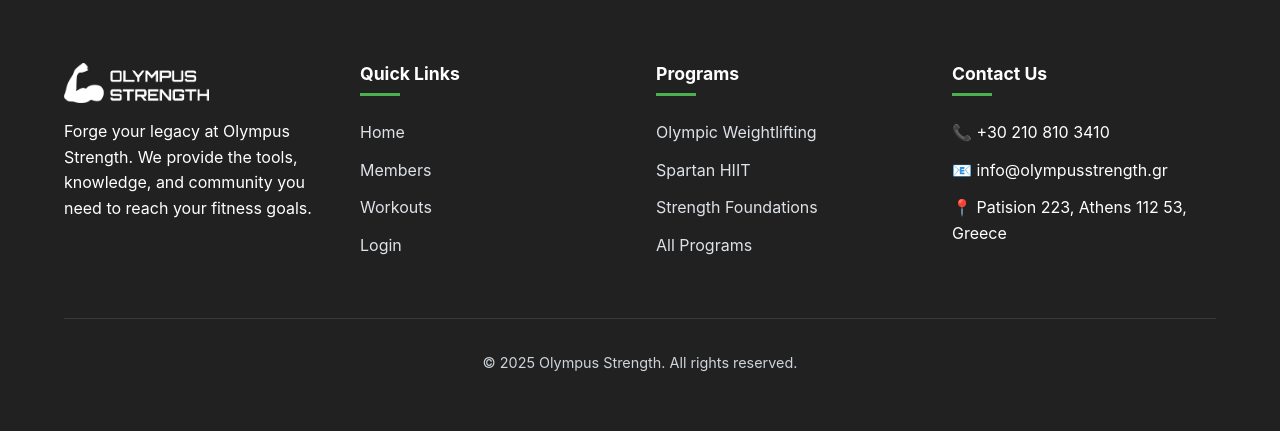
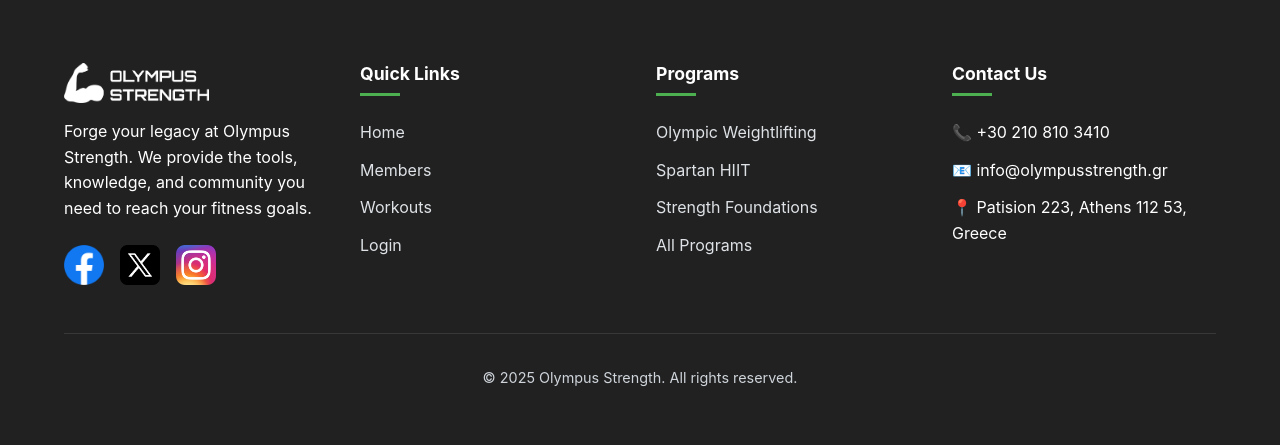
Before and after one commit to NikosWork1/olympus-strength, a FastAPI app: page /workouts in a window 1280 px wide. Shown: the part 1071-1516 px from the top of the page. Run offline with FastAPI, Linux system fonts and the light colour scheme; data that the repository does not hold is empty.

Commit message:
Update workouts.html

```diff
--- a/templates/workouts.html
+++ b/templates/workouts.html
@@ -486,6 +486,17 @@
                         <img src="/static/img/logo.png" alt="Olympus Strength" class="logo-img">
                     </a>
                     <p>Forge your legacy at Olympus Strength. We provide the tools, knowledge, and community you need to reach your fitness goals.</p>
+                    <div class="social-links">
+                        <a href="#" class="social-link">
+                            <img src="/static/img/fb.png" alt="Facebook" class="social-icon">
+                        </a>
+                        <a href="#" class="social-link">
+                            <img src="/static/img/x.png" alt="X (Twitter)" class="social-icon">
+                        </a>
+                        <a href="#" class="social-link">
+                            <img src="/static/img/instagram.png" alt="Instagram" class="social-icon">
+                        </a>
+                    </div>
                 </div>
 
                 <div class="footer-links">
```
